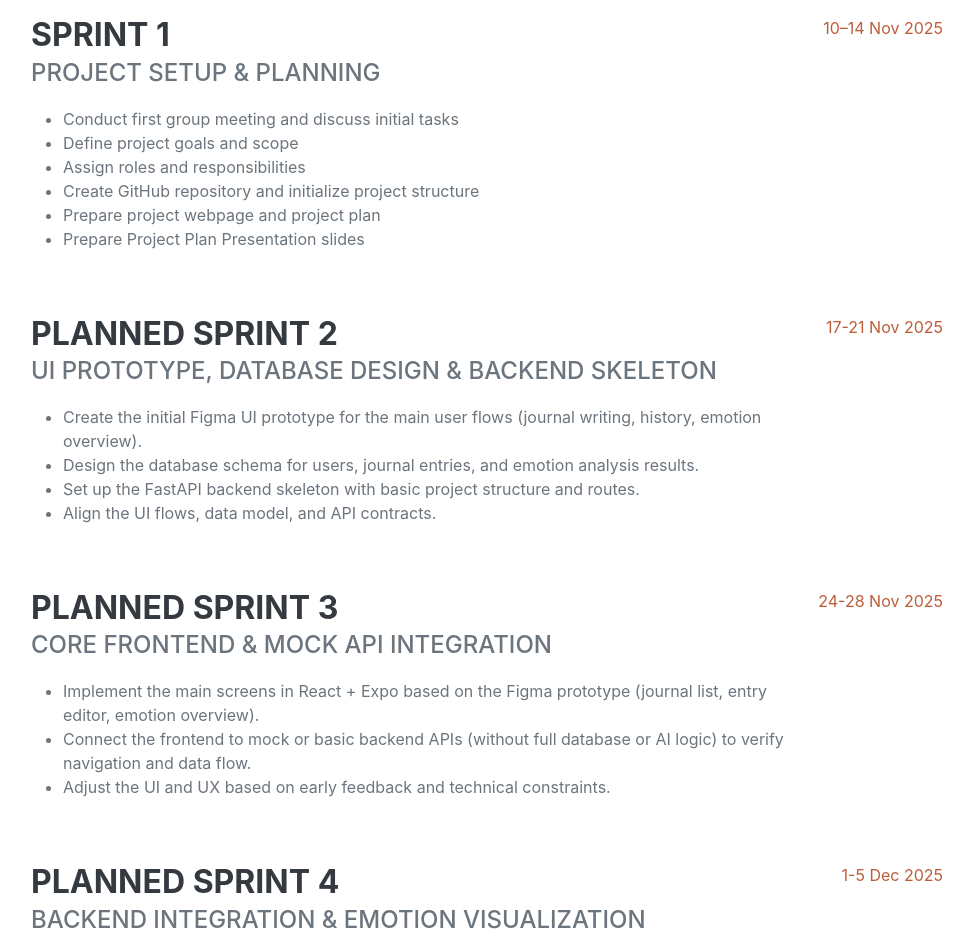
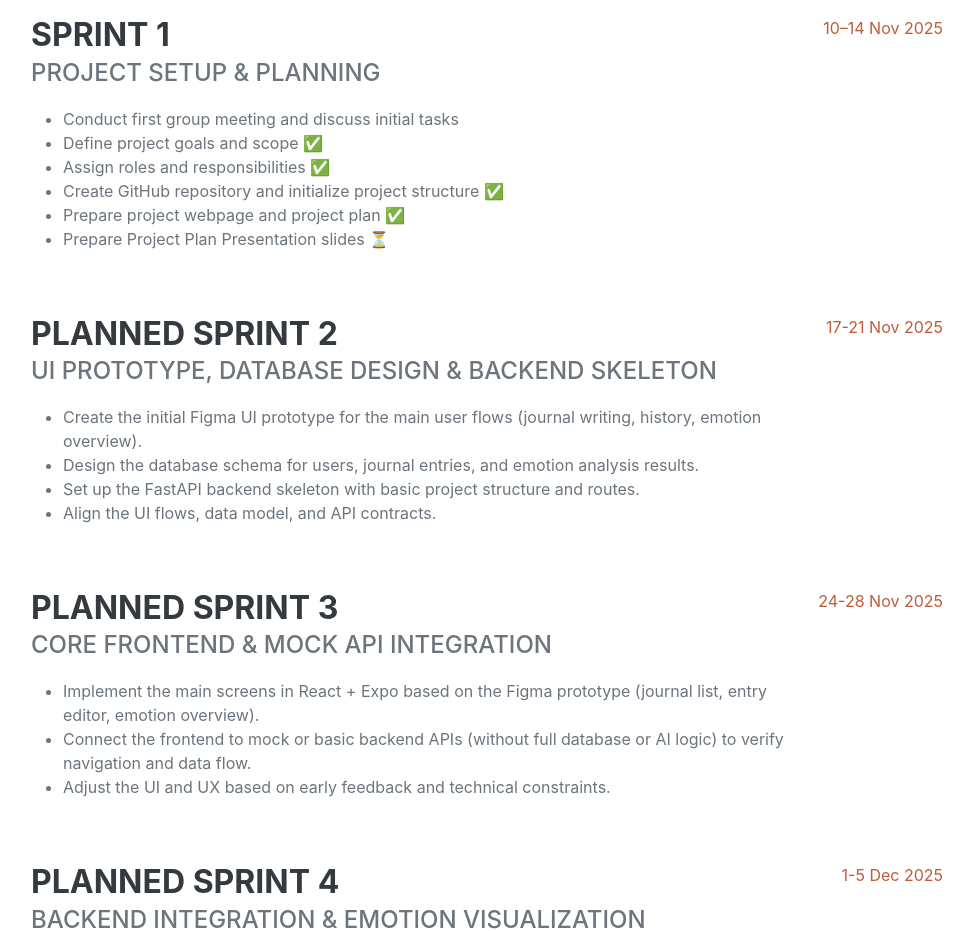
Before and after one commit to Willow-Liu-Yang/AI-Emotional-Journal, a plain HTML site: page index.html in a window 1280 px wide. Shown: the part 980-1911 px from the top of the page, without its empty margins (289-1262 px from the left). Drawn offline with nearby package versions, Linux system fonts and the light colour scheme; a web font is replaced by a local one.

Commit message:
Update index.html

```diff
--- a/index.html
+++ b/index.html
@@ -69,11 +69,11 @@
                             <div class="subheading mb-3">Project Setup & Planning</div>
                                 <ul>
                                 <li>Conduct first group meeting and discuss initial tasks </li>
-                                <li>Define project goals and scope </li>
-                                <li>Assign roles and responsibilities </li>
-                                <li>Create GitHub repository and initialize project structure </li>
-                                <li>Prepare project webpage and project plan </li>
-                                <li>Prepare Project Plan Presentation slides </li>
+                                <li>Define project goals and scope  ✅</li>
+                                <li>Assign roles and responsibilities  ✅</li>
+                                <li>Create GitHub repository and initialize project structure  ✅</li>
+                                <li>Prepare project webpage and project plan  ✅</li>
+                                <li>Prepare Project Plan Presentation slides ⏳</li>
                                 </ul>                        </div>
                         <div class="flex-shrink-0"><span class="text-primary">10–14 Nov 2025</span></div>
                     </div>
```
